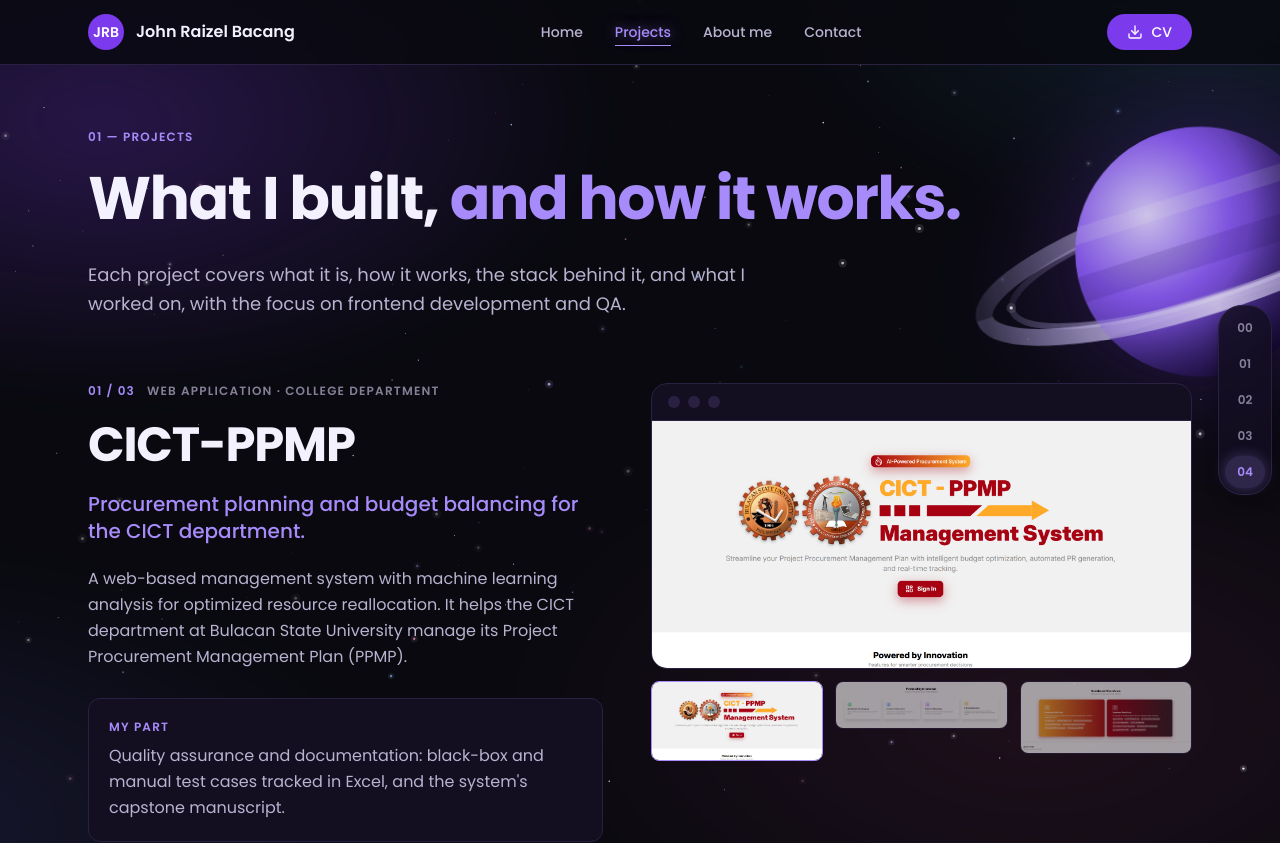
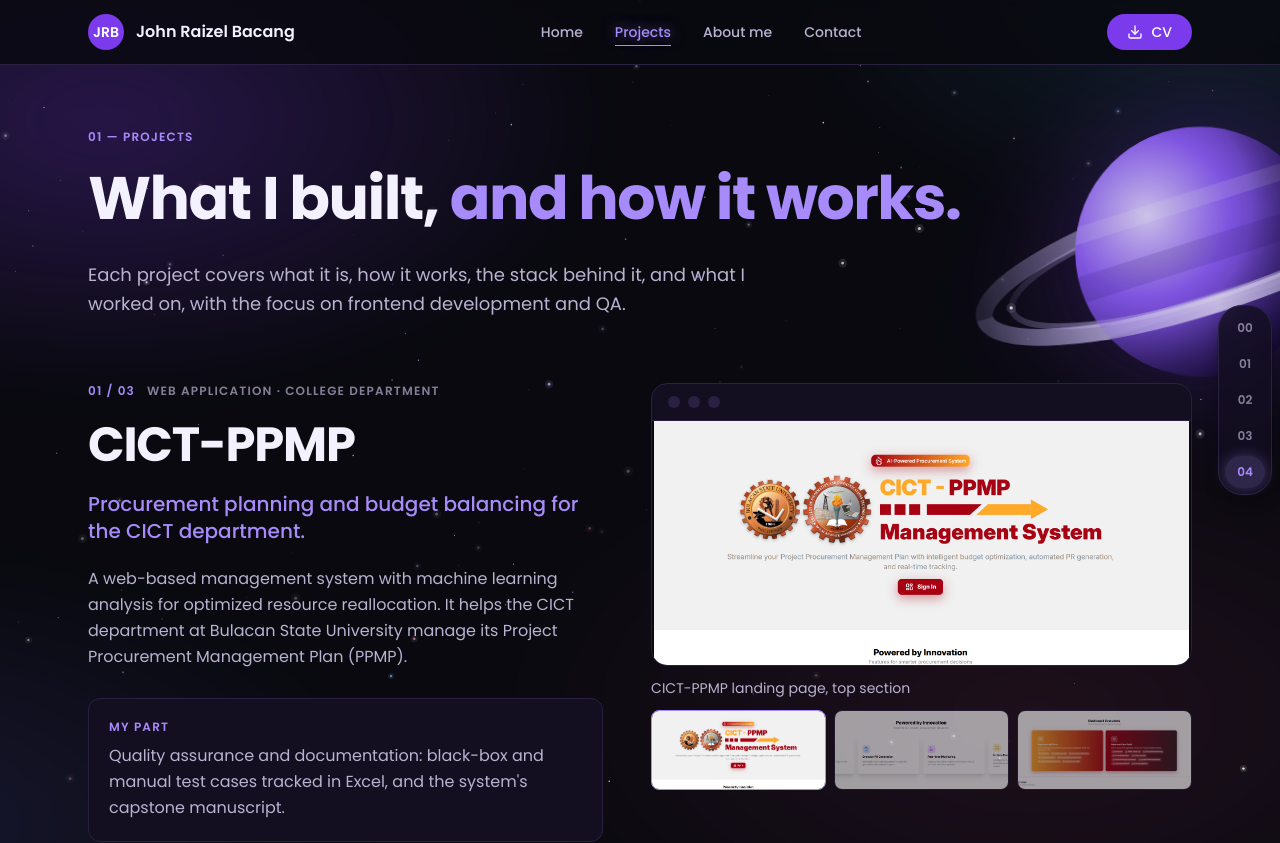
Before and after one commit to sin-raixel/my-portfolio, a Next.js app: page /projects in a window 1280 px wide. Shown: the top 843 px of the page. Built offline with nearby package versions, Linux system fonts and the light colour scheme; no server answers.

Commit message:
Let the screenshot gallery handle many images in a fixed frame

```diff
--- a/app/components/screenshot-gallery.tsx
+++ b/app/components/screenshot-gallery.tsx
@@ -4,6 +4,8 @@ import Image from "next/image";
 import { useState } from "react";
 import type { Screenshot } from "../data/portfolio";
 
+// Every screenshot sits in the same wide frame, so the page doesn't jump around when
+// you switch between them. Up to four thumbnails share one row; more wrap into a grid.
 export default function ScreenshotGallery({ shots }: { shots: Screenshot[] }) {
   const [index, setIndex] = useState(0);
   const current = shots[index];
@@ -17,35 +19,50 @@ export default function ScreenshotGallery({ shots }: { shots: Screenshot[] }) {
           <span className="size-3 rounded-full bg-line" />
           <span className="size-3 rounded-full bg-line" />
         </div>
+        <div className="relative aspect-[11/5] bg-ink">
           <Image
             key={current.src}
             src={current.src}
             alt={current.alt}
-          width={1600}
-          height={900}
+            fill
+            sizes="(min-width: 1152px) 600px, 100vw"
             priority={index === 0}
-          className="block h-auto w-full"
+            className="object-contain"
           />
+        </div>
       </div>
 
       {shots.length > 1 && (
-        <ul className="mt-3 flex gap-3">
+        <>
+          <p aria-live="polite" className="mt-3 text-sm">
+            {current.alt}
+          </p>
+          <ul
+            className={`mt-3 gap-2 ${shots.length > 4 ? "grid grid-cols-4" : "grid auto-cols-fr grid-flow-col"}`}
+          >
             {shots.map((shot, i) => (
-            <li key={shot.src} className="flex-1">
+              <li key={shot.src}>
                 <button
                   type="button"
                   onClick={() => setIndex(i)}
-                aria-label={`Show screenshot ${i + 1} of ${shots.length}`}
+                  aria-label={`Show screenshot ${i + 1} of ${shots.length}: ${shot.alt}`}
                   aria-pressed={i === index}
-                className={`block w-full overflow-hidden rounded-lg border transition-all ${
+                  className={`relative block aspect-[11/5] w-full overflow-hidden rounded-lg border transition-all ${
                     i === index ? "border-accent" : "border-line opacity-60 hover:opacity-100"
                   }`}
                 >
-                <Image src={shot.src} alt="" width={400} height={225} className="block h-auto w-full" />
+                  <Image
+                    src={shot.src}
+                    alt=""
+                    fill
+                    sizes="150px"
+                    className="object-cover object-top"
+                  />
                 </button>
               </li>
             ))}
           </ul>
+        </>
       )}
     </div>
   );
```
Lines whose indentation alone changed are shown as unchanged.
